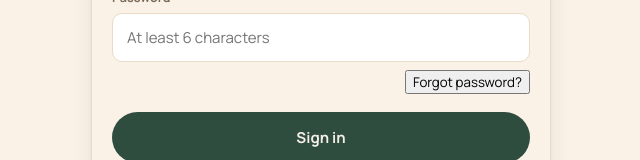
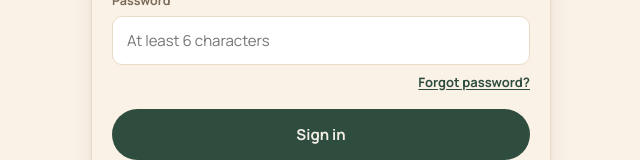
Before and after one commit to Thiernobahgin/meno-webapp, a React (Vite) app: page / in a window 1280 px wide. Shown: the part 419-579 px from the top of the page, without its empty margins (319-959 px from the left). Built offline with nearby package versions, Linux system fonts and the light colour scheme; no server answers.

Commit message:
Add files via upload

```diff
--- a/src/styles.css
+++ b/src/styles.css
@@ -77,6 +77,9 @@ a{color:inherit;}
 .btn-ghost{background:transparent;color:var(--ink-faint);}
 .btn-icon{width:38px;height:38px;border-radius:50%;background:var(--surface);border:1px solid var(--line);display:flex;align-items:center;justify-content:center;color:var(--ink);cursor:pointer;flex:none;}
 .btn-fab{width:44px;height:44px;border-radius:50%;background:var(--accent);color:var(--accent-ink);display:flex;align-items:center;justify-content:center;border:none;cursor:pointer;box-shadow:var(--shadow-sm);}
+
+.link-button{appearance:none;background:none;border:none;cursor:pointer;font-family:var(--font-body);font-size:13px;font-weight:700;color:var(--accent);padding:0;text-decoration:underline;text-underline-offset:2px;}
+.link-button:disabled{opacity:.5;cursor:not-allowed;}
 
 .field-label{font-size:12.5px;font-weight:700;color:var(--ink-soft);margin-bottom:7px;display:block;}
 .text-input{width:100%;border:1.5px solid var(--line);background:var(--surface);border-radius:var(--radius-sm);padding:13px 14px;font-size:15px;color:var(--ink);outline:none;}
```
